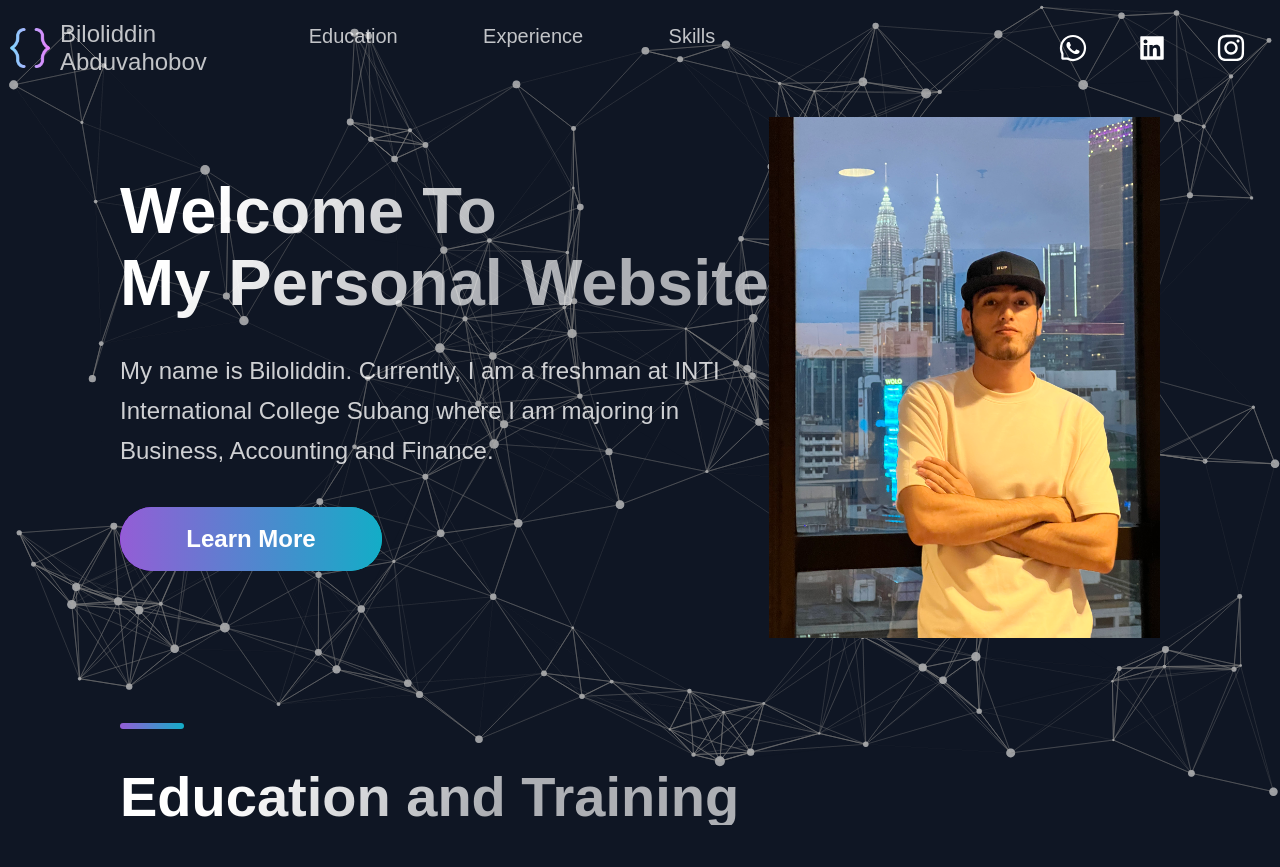
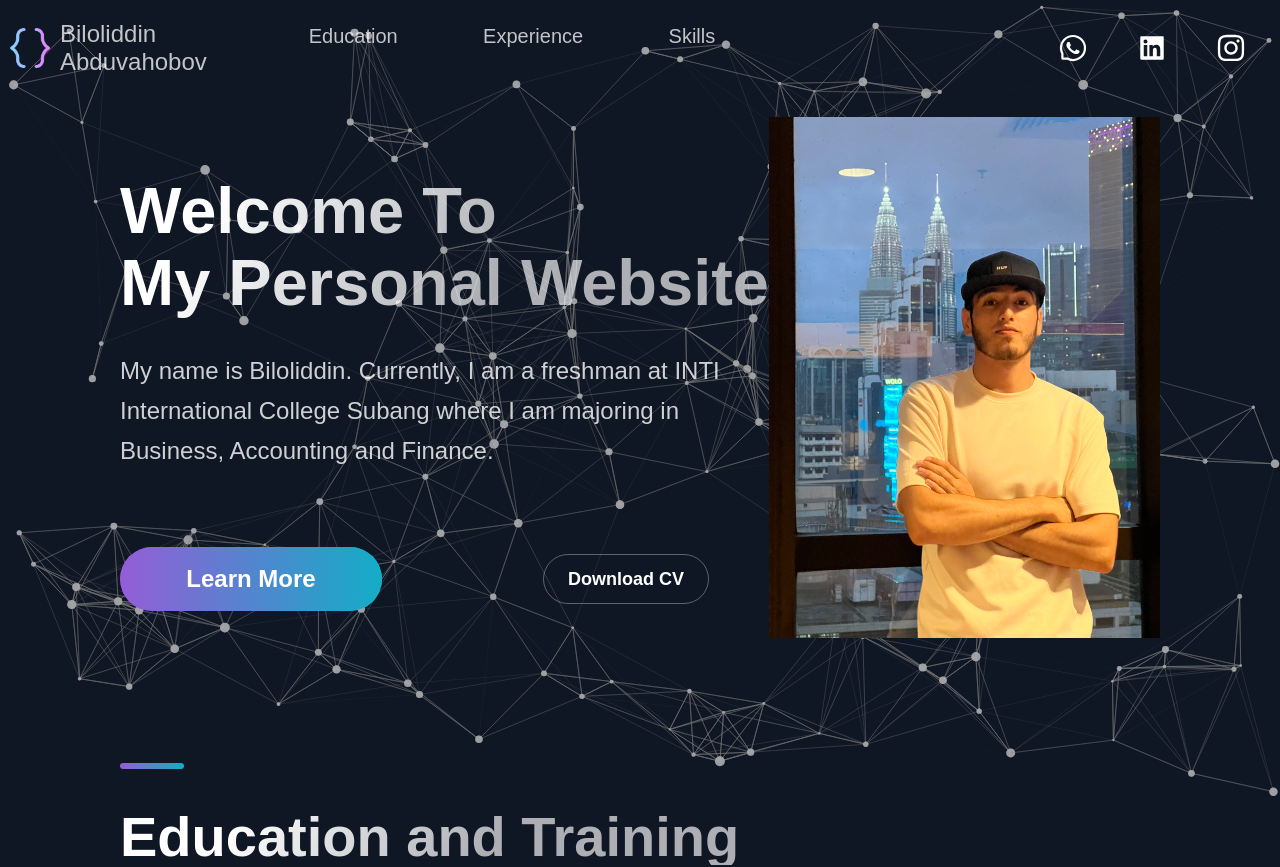
Before and after one commit to AbdukahharS/bilalibntuygun, a React (Create React App) app: page / in a window 1280 px wide. Shown: the top 867 px of the page. Built offline with nearby package versions, Linux system fonts and the light colour scheme.

Commit message:
Download CV button

```diff
--- a/src/Components/Hero/Hero.js
+++ b/src/Components/Hero/Hero.js
@@ -7,9 +7,10 @@ import {
   SectionImage,
 } from '../../Styles/GlobalComponents'
 import Button from '../../Styles/GlobalComponents/Button'
-import { LeftSection, RightSection } from './HeroStyles'
+import { SecondaryBtn } from '../../Styles/GlobalComponents'
+import { LeftSection, RightSection, SectionButtons } from './HeroStyles'
 
-const Hero = (props) => (
+const Hero = () => (
   <>
     <Section reverse row nopadding breakLg>
       <LeftSection>
@@ -22,13 +23,27 @@ const Hero = (props) => (
           International College Subang where I am majoring in Business,
           Accounting and Finance.
         </SectionText>
-        <a
-          target='_blank'
-          href='https://t.me/biloliddinabduvahobov'
-          rel='noreferrer'
-        >
-          <Button onClick={props.handleClick}>Learn More</Button>
-        </a>
+        <SectionButtons>
+          <Button>
+            <a
+              href='https://t.me/an_unchosen_one'
+              rel='noreferrer'
+              target='_blank'
+            >
+              Learn More
+            </a>
+          </Button>
+          <SecondaryBtn hero>
+            <a
+              href='/files/Resume.pdf'
+              download
+              rel='noreferrer'
+              target='_blank'
+            >
+              Download CV
+            </a>
+          </SecondaryBtn>
+        </SectionButtons>
       </LeftSection>
       <RightSection>
         <SectionImage src={require('../../Images/photo.jpg')} />
--- a/src/Components/Hero/HeroStyles.js
+++ b/src/Components/Hero/HeroStyles.js
@@ -36,3 +36,12 @@ export const RightSection = styled.div`
     margin: 0 auto;
   }
 `
+
+export const SectionButtons = styled.div`
+  display: flex;
+  flex-direction: row;
+  align-items: center;
+  padding: 40px 60px 80px 0;
+  gap: 20px;
+  justify-content: space-between;
+`
--- a/src/Styles/GlobalComponents/index.js
+++ b/src/Styles/GlobalComponents/index.js
@@ -144,8 +144,7 @@ export const SecondaryBtn = styled.button`
   font-size: 18px;
   line-height: 16px;
   width: fit-content;
-  margin-top: 32px;
-  margin-bottom: 80px;
+  margin: ${(props) => (props.hero ? '0' : '32px 0 80px 0')};
   cursor: pointer;
   transition: 0.4s ease;
   &:focus {
@@ -166,8 +165,7 @@ export const SecondaryBtn = styled.button`
   }
 
   @media ${(props) => props.theme.breakpoints.md} {
-    margin-top: 24px;
-    margin-bottom: 64px;
+    margin: ${(props) => (props.hero ? '0' : '24px 0 65px 0')};
     padding: 16px 24px;
     width: fit-content;
     font-size: 20px;
@@ -175,8 +173,7 @@ export const SecondaryBtn = styled.button`
   }
 
   @media ${(props) => props.theme.breakpoints.sm} {
-    margin-top: 16px;
-    margin-bottom: 40px;
+    margin: ${(props) => (props.hero ? '0' : '16px 0 40px 0')};
     padding: 8px 16px;
     width: 100%;
     font-size: 14px;
@@ -193,7 +190,7 @@ export const ButtonBack = styled.div`
   display: flex;
   align-items: center;
   justify-content: center;
-  margin: ${({ alt, form }) => (alt || form ? '0' : '0 0 80px')};
+  margin: 0;
   color: #fff;
   background: ${({ alt }) =>
     alt
--- a/src/Styles/globalStyles.js
+++ b/src/Styles/globalStyles.js
@@ -27,6 +27,7 @@ const GlobalStyles = createGlobalStyle`
   }
   a {
     text-decoration: none;
+    color: inherit;
   }
   li{
     list-style: none;
```
Also changed, not shown: 1 other file (tests, documents, lock files or other folders).
